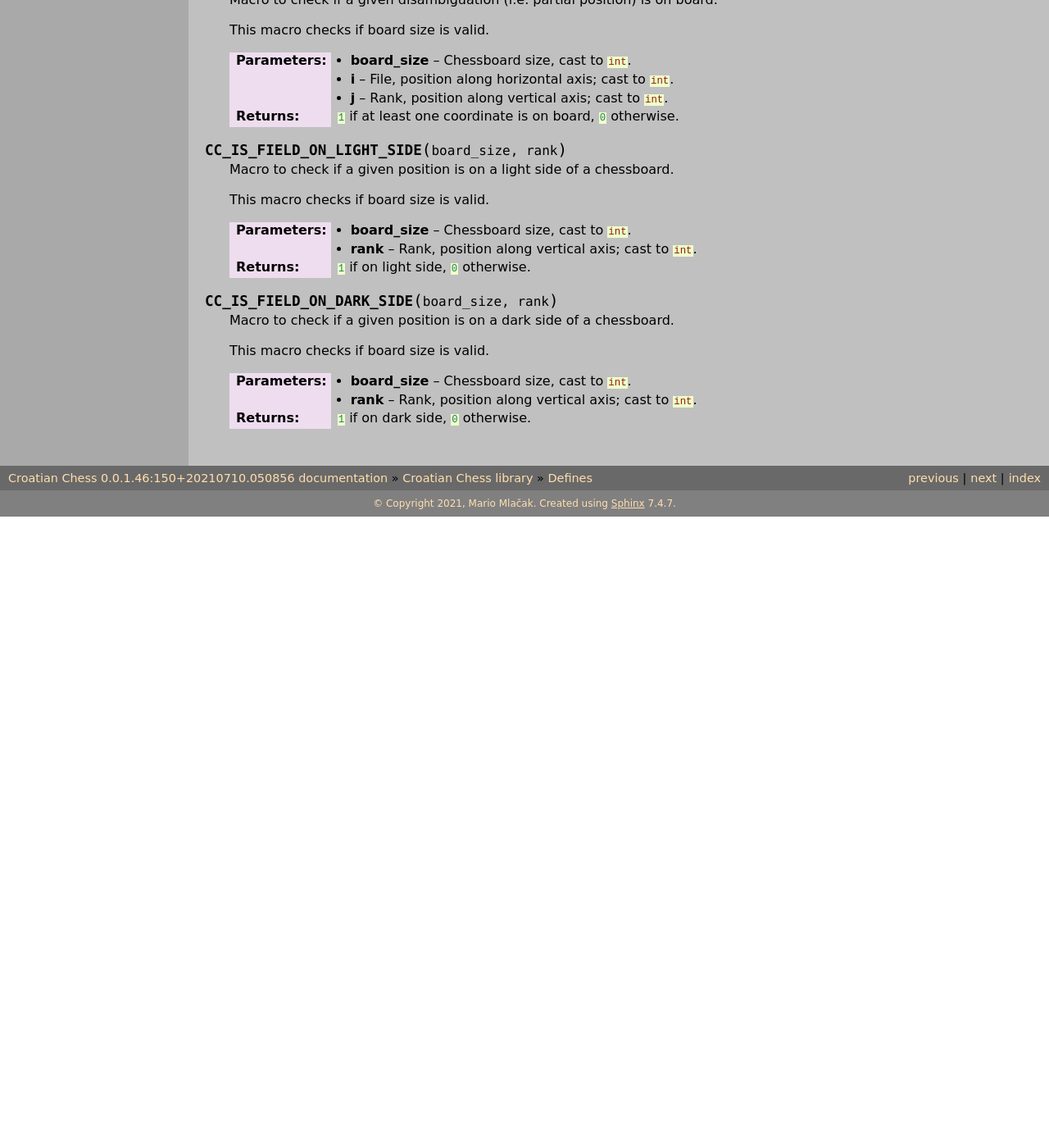
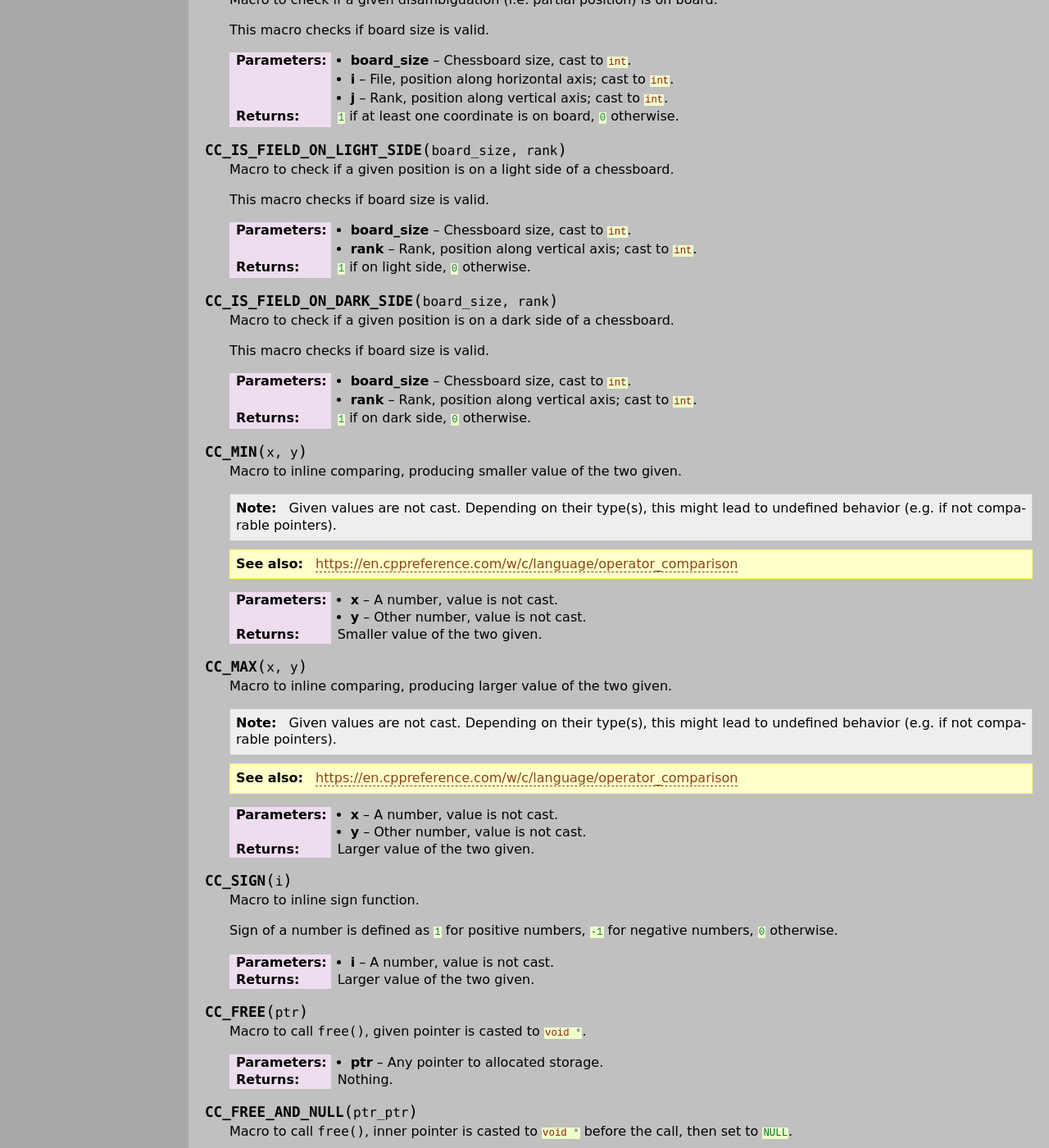
Before and after one commit to mmlacak/crochess, a Sphinx documentation site: the page built from docs/source/libcc/ccdefines.rst, in a window 1280 px wide and 1400 px high, scrolled down 4201 px. Shown: the whole window at 82% size. Built offline with Sphinx 7.4.7, drawn with Linux system fonts in a browser that asks for light colours; before the commit the page ends 4831 px from its top, so only the background shows below that; some of the changed text lies outside the part shown.

Commit message:
Documented all of defines. Renamed macro params.

```diff
--- a/docs/source/libcc/ccdefines.rst
+++ b/docs/source/libcc/ccdefines.rst
@@ -293,3 +293,141 @@ One variant. For other variants actual upper limit is smaller.
     :param board_size: Chessboard size, cast to :c:`int`.
     :param rank: Rank, position along vertical axis; cast to :c:`int`.
     :returns: :c:`1` if on dark side, :c:`0` otherwise.
+
+.. c:macro:: CC_MIN(x,y)
+
+    Macro to inline comparing, producing smaller value of the two given.
+
+    .. note::
+        Given values are not cast. Depending on their type(s), this might
+        lead to undefined behavior (e.g. if not comparable pointers).
+
+    .. seealso::
+        `<https://en.cppreference.com/w/c/language/operator_comparison>`_
+
+    :param x: A number, value is not cast.
+    :param y: Other number, value is not cast.
+    :returns: Smaller value of the two given.
+
+.. c:macro:: CC_MAX(x,y)
+
+    Macro to inline comparing, producing larger value of the two given.
+
+    .. note::
+        Given values are not cast. Depending on their type(s), this might
+        lead to undefined behavior (e.g. if not comparable pointers).
+
+    .. seealso::
+        `<https://en.cppreference.com/w/c/language/operator_comparison>`_
+
+    :param x: A number, value is not cast.
+    :param y: Other number, value is not cast.
+    :returns: Larger value of the two given.
+
+.. c:macro:: CC_SIGN(i)
+
+    Macro to inline sign function.
+
+    Sign of a number is defined as :c:`1` for positive numbers,
+    :c:`-1` for negative numbers, :c:`0` otherwise.
+
+    :param i: A number, value is not cast.
+    :returns: Larger value of the two given.
+
+.. c:macro:: CC_FREE(ptr)
+
+    Macro to call :c:expr:`free()`, given pointer is casted to :c:`void *`.
+
+    :param ptr: Any pointer to allocated storage.
+    :returns: Nothing.
+
+.. c:macro:: CC_FREE_AND_NULL(ptr_ptr)
+
+    Macro to call :c:expr:`free()`, inner pointer is casted to :c:`void *`
+    before the call, then set to :c:`NULL`.
+
+    :param ptr_ptr: A pointer to pointer to allocated storage.
+    :returns: Nothing.
+
+.. c:macro:: CC_DEFAULT_ENTITY_STRING
+
+    Default entity string, equals to :c:`"<default>"`.
+
+    It is used as default value when function has to return string value,
+    usually based on some enum, e.g. a piece label.
+
+    .. seealso::
+        :c:`cc_piece_label() /* TODO .. x-ref back */`
+
+    .. TODO .. , see `cc_piece_label()`.
+        .. seealso::
+            , see `cc_piece_label()`.
+
+.. c:macro:: CC_REWIND(ptr_var_queue)
+
+    Macro to rewind queue pointer to its first item.
+
+    .. warning::
+
+        Pointer to queue :c:`ptr_var_queue` must be valid pointer, i.e. *must* not be :c:`NULL`.
+
+    .. warning::
+
+        Pointer to queue :c:`ptr_var_queue` must be valid variable, not expression.
+
+    .. warning::
+
+        Queue :c:`struct`` must have :c:`prev` member, which points to previous item in that queue.
+
+    :param ptr_var_queue: A queue pointer variable.
+    :returns: Nothing.
+
+.. c:macro:: CC_FASTFORWARD(ptr_var_lst)
+
+    Macro to fast-forward list pointer to its last item.
+
+    .. warning::
+
+        Pointer to list :c:`ptr_var_lst` must be valid pointer, i.e. *must* not be :c:`NULL`.
+
+    .. warning::
+
+        Pointer to list :c:`ptr_var_lst` must be valid variable, not expression.
+
+    .. warning::
+
+        List :c:`struct`` must have :c:`next` member, which points to next item in that list.
+
+    :param ptr_var_lst: A list pointer variable.
+    :returns: Nothing.
+
+.. c:macro:: CC_REWIND_BY(ptr_var_seq,ptr_item)
+
+    Macro to rewind sequence pointer by one of its members.
+
+    .. warning::
+
+        Pointer to sequence :c:`ptr_var_seq` must be valid pointer, i.e. *must* not be :c:`NULL`.
+
+    .. warning::
+
+        Pointer to sequence :c:`ptr_var_seq` must be valid variable, not expression.
+
+    :param ptr_var_seq: A sequence pointer variable.
+    :param ptr_item: Pointer, member to iterate over.
+    :returns: Nothing.
+
+.. c:macro:: CC_PRINTF_IF_INFO(fmt,...)
+
+    Macro to call :c:`printf()`, depending on a compile-time constant.
+
+    Compile-time constant which controls definition of this macro is :c:`__CC_STR_PRINT_INFO__`.
+
+    .. seealso::
+
+        `<https://en.cppreference.com/w/c/io/fprintf>`_
+
+    :param fmt: Formatting string.
+    :param ...: Variadic parameters, as used by :c:`printf()`.
+    :returns: The same as :c:`printf()`, i.e. an :c:`int` value.
+              Number of :c:`char`\s printed, an error code if negative.
```
Also changed, not shown: README.md (+2 -2 lines), 4 other files.
